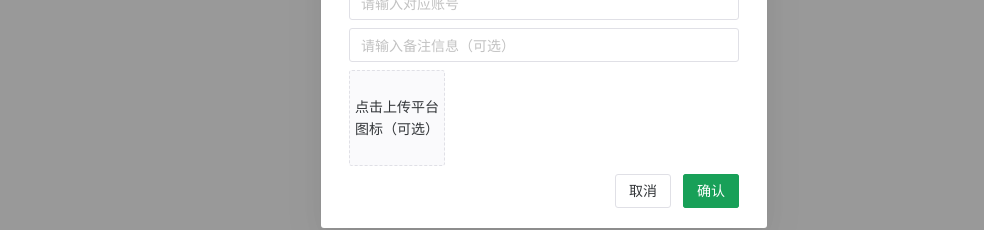
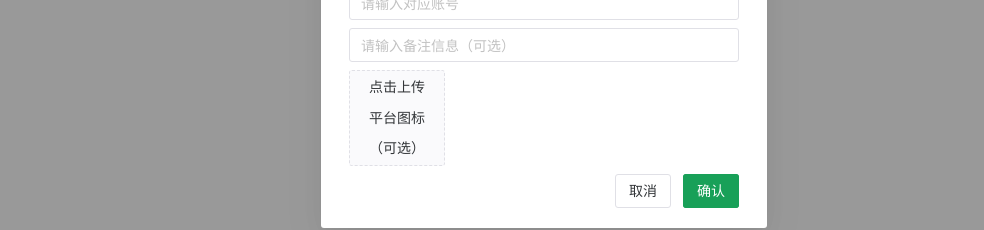
Before and after one commit to rmrfmeplz/internet-accounts-management, a Vue app in the folder frontend/: page / in a window 1280 px wide. Both pictures are taken after a click on the button "新增互联网账号". Shown: the part 326-556 px from the top of the page, without its empty margins (96-1080 px from the left). Built offline with nearby package versions, Linux system fonts and the light colour scheme; no server answers.

Commit message:
style: 优化样式

```diff
--- a/frontend/src/components/InternetAccountToolbar.vue
+++ b/frontend/src/components/InternetAccountToolbar.vue
@@ -102,7 +102,11 @@ const uploadedPlatformIconSrc = ref('')
       <n-input v-model:value="internetAccount.remark" placeholder="请输入备注信息（可选）"/>
       <n-upload list-type="image-card" :max="1" :on-before-upload="validatePlatformIconBeforeUpload"
                 v-show="isUploadPlatformIconEntryVisible">
-        点击上传平台图标（可选）
+        <n-flex justify="center">
+          <span>点击上传</span>
+          <span>平台图标</span>
+          <span>（可选）</span>
+        </n-flex>
       </n-upload>
       <n-image width="95" :src="uploadedPlatformIconSrc" v-show="!isUploadPlatformIconEntryVisible" preview-disabled/>
       <n-flex justify="end">
```
